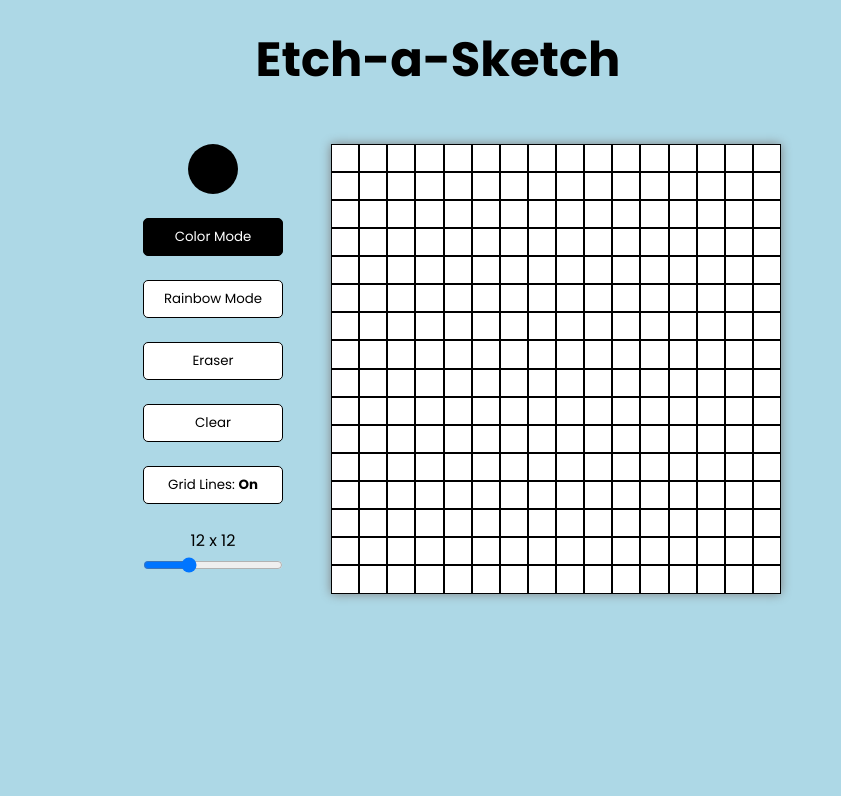
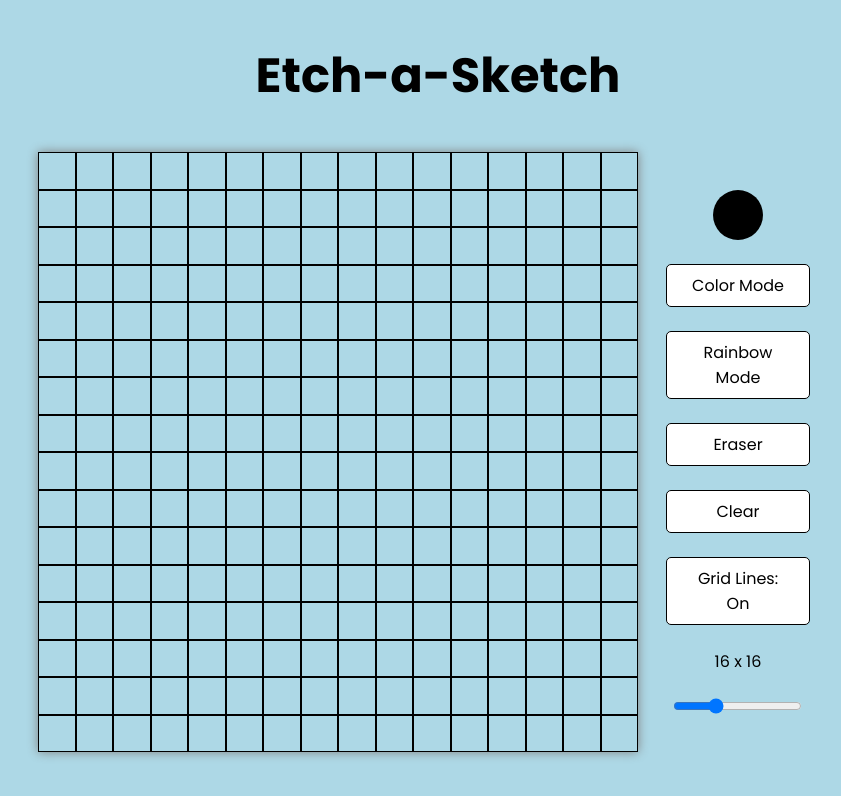
Before and after one commit to Jonathan-Heaney/etch-a-sketch, a plain HTML site: page index.html in a window 1280 px wide. Shown: the whole page, without its empty margins (202-1043 px from the left). Drawn offline with Linux system fonts and the light colour scheme.

Commit message:
Fix view width, button alignment, color picker

```diff
--- a/index.html
+++ b/index.html
@@ -11,6 +11,7 @@
   <body>
     <h1>Etch-a-Sketch</h1>
     <main class="main">
+      <div id="container"></div>
       <div class="toggles">
         <input type="color" name="color" id="color" />
         <button class="btn" id="color-mode">Color Mode</button>
@@ -20,7 +21,7 @@
         <button class="btn" id="grid-lines">
           Grid Lines: <span class="line-toggle">On</span>
         </button>
-        <label id="gridSize" for="size">12 x 12</label>
+        <label id="gridSize" for="size">16 x 16</label>
         <input
           type="range"
           name="size"
@@ -33,7 +34,6 @@
           oninput="updateLabel(this.value)"
         />
       </div>
-      <div id="container"></div>
     </main>
   </body>
 </html>
--- a/style.css
+++ b/style.css
@@ -19,24 +19,28 @@ body {
   justify-content: center;
   background-color: lightblue;
   font-family: 'Poppins', sans-serif;
+  padding: 20px; /* Added padding for mobile devices */
 }
 
 h1 {
-  margin: 24px 0 0 0;
-  font-size: 3rem;
+  margin: 20px 0;
+  font-size: 2.5rem; /* Smaller font size for mobile devices */
 }
+
 .main {
   display: flex;
+  flex-direction: column; /* Change to column layout for mobile */
   align-items: center;
   justify-content: center;
+  width: 100%; /* Ensure it doesn't overflow on mobile */
 }
 
 .toggles {
   display: flex;
-  flex-direction: column;
-  margin: 3rem;
-  gap: 24px;
-  justify-content: center;
+  flex-direction: column; /* Keeps controls in a column layout */
+  align-items: center; /* Center align the control buttons */
+  margin: 20px;
+  gap: 16px; /* Reduce the gap for smaller screens */
 }
 
 #color {
@@ -61,46 +65,45 @@ h1 {
 }
 
 .btn {
+  width: 90%; /* Make color picker and buttons fill container */
+  max-width: 300px; /* Max width to prevent being too wide on desktop */
+}
+
+.btn {
   font-family: inherit;
   padding: 8px 20px;
   border-radius: 5px;
   border: 1px solid black;
   background-color: white;
   color: black;
-}
-
-#color-mode {
-  background-color: black;
-  color: white;
-}
-
-.btn:hover {
-  cursor: pointer;
-  transform: scale(1.05);
-}
-
-#gridSize {
-  margin-bottom: -20px;
-}
-
-#size {
-  cursor: pointer;
+  font-size: 1rem; /* Make text larger for better readability on mobile */
 }
 
 #container {
-  background-color: #fff;
-  min-width: 450px;
-  min-height: 450px;
+  width: 90vw; /* Use viewport width to fill screen width */
+  height: 90vw; /* Maintain square aspect ratio */
+  max-width: 600px; /* Maximum size to not be too large on desktop */
+  max-height: 600px; /* Maintain aspect ratio */
   display: grid;
-  margin-top: 20px;
-  z-index: 1;
+  margin: 20px 0;
   box-shadow: 0 0 10px gray;
+  overflow: hidden; /* Prevents overflow causing scroll on mobile */
 }
 
 .box {
   border: var(--border);
 }
 
-.line-toggle {
-  font-weight: 600;
+@media (min-width: 768px) {
+  .main {
+    flex-direction: row; /* Revert to row layout for larger screens */
+  }
+  .toggles {
+    flex-direction: column; /* Side-by-side layout for controls */
+    justify-content: center;
+    gap: 24px; /* Increase gap for larger screens */
+  }
+  h1 {
+    font-size: 3rem; /* Increase font size for desktop */
+  }
 }
```
